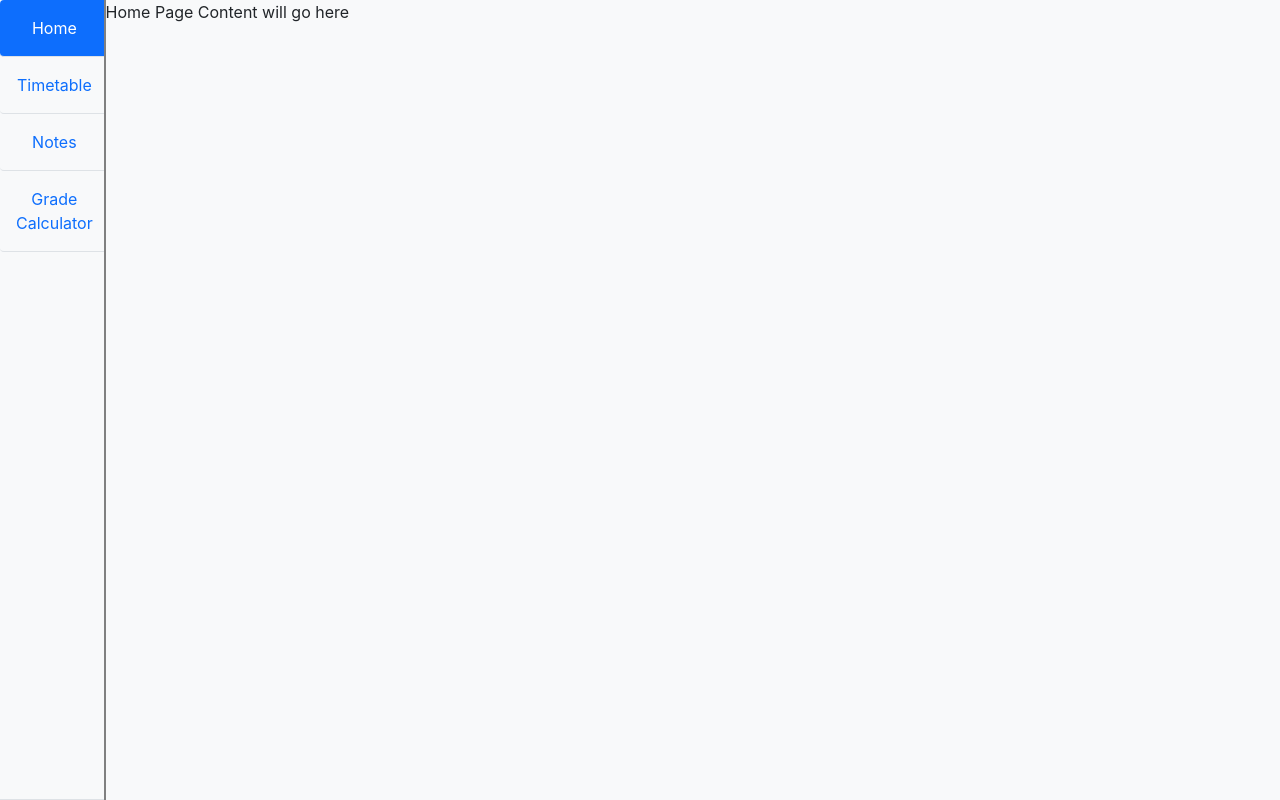
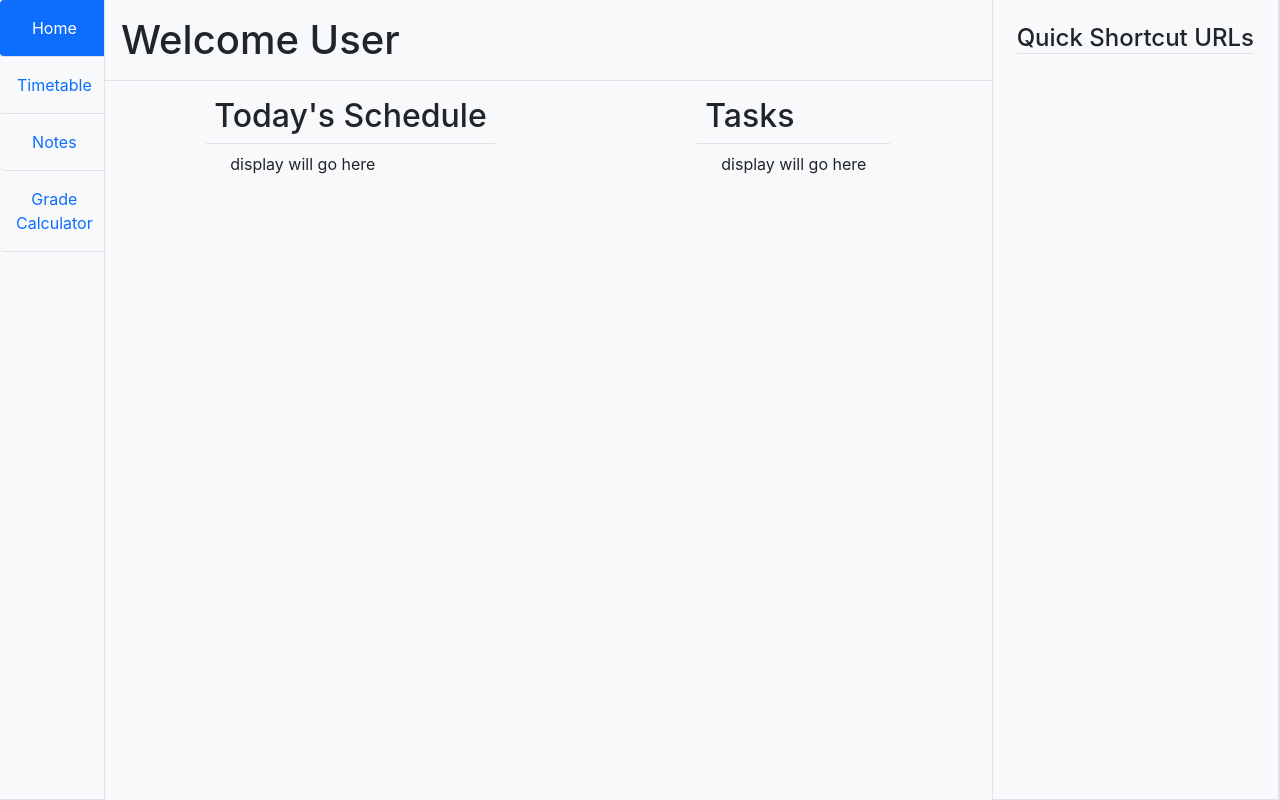
Before and after one commit to Alanas-J/cloudscholar-client, a React (Create React App) app: page / in a window 1280 px wide. Built offline with nearby package versions, Linux system fonts and the light colour scheme.

Commit message:
saving progress

```diff
--- a/src/components/app.css
+++ b/src/components/app.css
@@ -1,4 +1,4 @@
 .App{
-    display:flex;
+    display: flex;
 
 }
--- a/src/components/main_display/MainDisplay.jsx
+++ b/src/components/main_display/MainDisplay.jsx
@@ -3,7 +3,7 @@ import './maindisplay.css';
 
 function MainDisplay() {
     return (
-        <div className='mainDisplay'>
+        <div className='mainDisplay border border-top-0 border-bottom-0 border-right-0'>
             <Home></Home>
         </div>
 
--- a/src/components/main_display/home/Home.jsx
+++ b/src/components/main_display/home/Home.jsx
@@ -1,8 +1,31 @@
 import './home.css'
 function Home() {
     return (
-      <div className='home bg-light rounded-left'>
-          Home Page Content will go here
+      <div className='home bg-light rounded-left d-flex justify-content-between'>
+
+        <section className='flex-fill'>
+        <h1 className='border-bottom p-3'>Welcome User</h1>
+
+        <div className='d-flex justify-content-around'>
+          <div className='scheduleComponent mx-4'>
+            <h2 className='border-bottom p-2 '>Today's Schedule</h2>
+            <div className='mx-4'> display will go here</div>
+          </div>
+
+          <div className='taskComponent mx-4'>
+            <h2 className='border-bottom p-2 '>Tasks</h2>
+            <div className='mx-4'> display will go here</div>
+          </div>
+
+
+        </div>
+        </section>
+
+        <section className='shortcuts p-4 border border-top-0'>
+          <h4 className='border-bottom'>Quick Shortcut URLs</h4>
+        </section>
+
+
       </div>
 
     );
--- a/src/components/main_display/maindisplay.css
+++ b/src/components/main_display/maindisplay.css
@@ -1,5 +1,4 @@
 .mainDisplay{
     flex: 1;
-    padding-left: .1rem;
-    background-color: grey;
+
 }
```
Also changed, not shown: src/components/main_display/home/home.css (line endings or trailing spaces).
